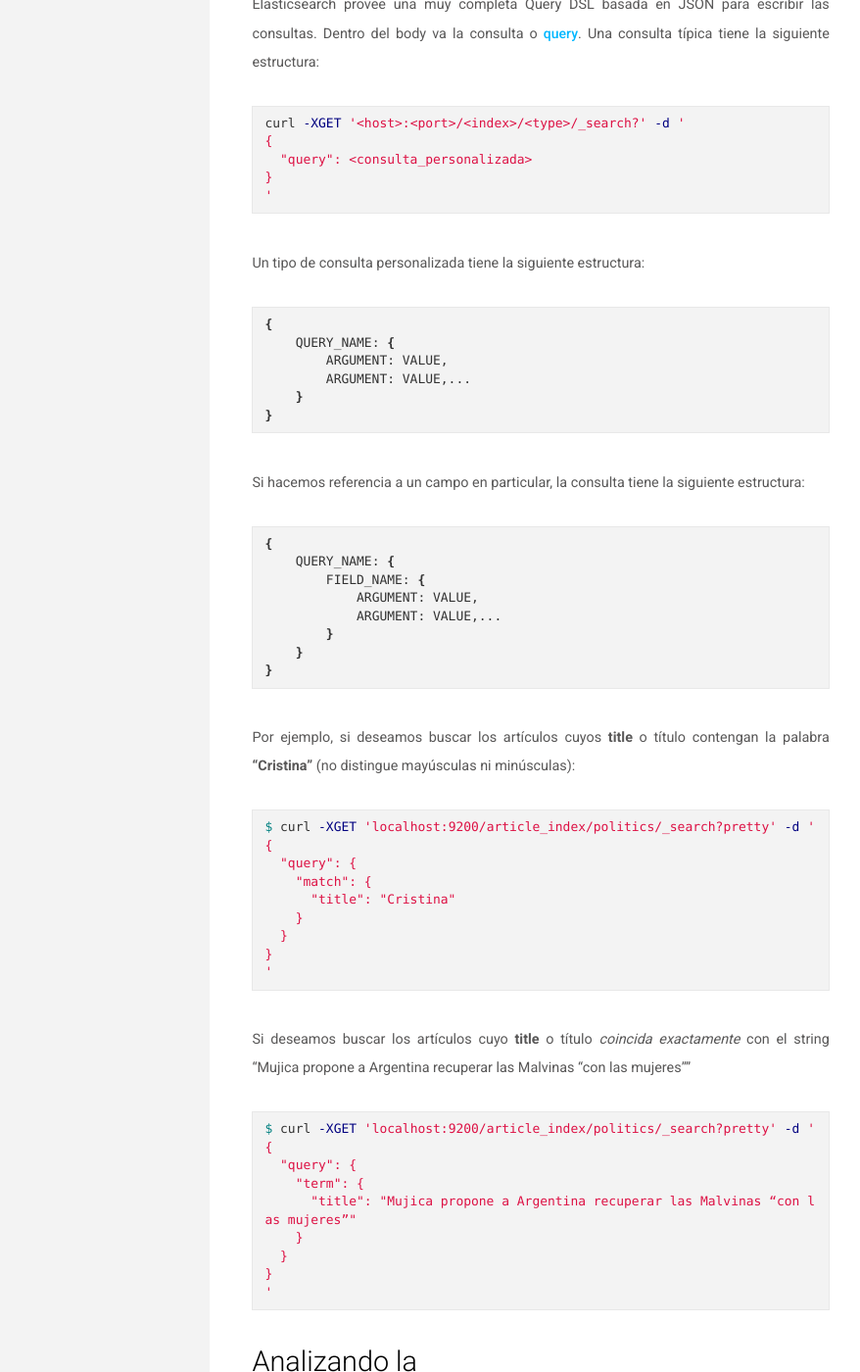
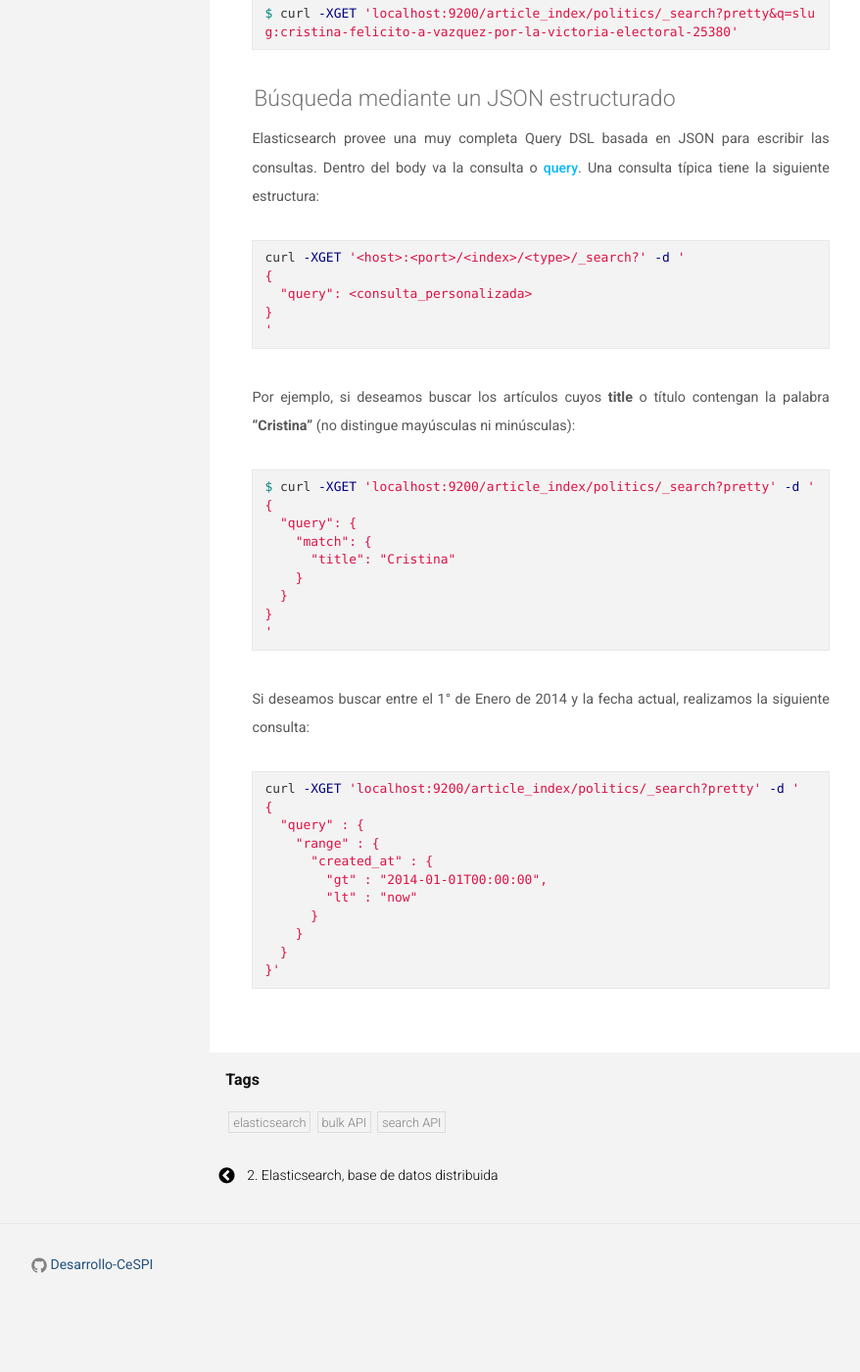
Before and after one commit to Desarrollo-CeSPI/desarrollo-cespi.github.io, a Jekyll site: the page built from _posts/2016-05-06-elasticsearch-module_3.md, in a window 1280 px wide and 1400 px high, scrolled down 3627 px. Shown: the whole window at 98% size, without its empty margins (68-946 px from the left). Built offline with Jekyll 4.4.1, drawn with Linux system fonts in a browser that asks for light colours; nearby versions of some CDN libraries; after the commit the page ends 4974 px from its top, so only the background shows below that; some of the changed text lies outside the part shown.

Commit message:
almost finished module_3. fix usernames module_2

```diff
--- a/_posts/2016-05-06-elasticsearch-module_3.md
+++ b/_posts/2016-05-06-elasticsearch-module_3.md
@@ -82,6 +81,7 @@
 {
   "slug":  "kicillof-un-40-de-inflacion-para-este-ano-es-un-dibujo-25393",
   "is_visible": true,
+  "created_at": "2014-12-01T04:41:31.000-03:00",
   "title": "Kicillof: “Un 40% de inflación para este año es un dibujo”",
   "lead": "Volvió a criticar las mediciones privadas y afirmó que cerrará en un 24%. Rechazo desde la oposición",
   "body": "<div><p class=“texto principal”><a href=“/edis/20141201/fotos_g/graf5.gif” target=“U_blan0....”"
@@ -91,16 +91,17 @@
 La *action* u operación a realizar por cada elemento es **index**, la cual permite crear nuevos documentos o reemplazarlos si ya existen. Cada action tendrá como *metadato* el **_id** correspondiente a cada artículo para poder identificarlo univocamente. Si este atributo no se especifica, Elasticsearch lo creará automáticamente.
 Cada elemento del *body_request* está compuesto por los siguientes atributos:
 
-1. **"slug"**:  string que identifica al artículo
+1. **"slug"**:  string que identifica al artículo.
 2. **"is_visible"**: boolean que indica si el articulo debe mostrarse o no.
-3. **"title"**: string que se corresponde con el título del artículo
-4. **"lead"**: string que corresponde con el copete del artículo
-5. **"body"**: text que se corresponde con el cuerpo del artículo
+3. **"created_at"**: date que identifica la fecha de creación del artículo.
+3. **"title"**: string que se corresponde con el título del artículo.
+4. **"lead"**: string que corresponde con el copete del artículo.
+5. **"body"**: text que se corresponde con el cuerpo del artículo.
 
 Para indexar los datos se deberá realizar el siguiente llamado a la bulk API:
 
 {% highlight bash %}
-curl -XPUT 'http://localhost:9200/articles/politics/_bulk?pretty' --data-binary @articles.json
+curl -XPUT 'http://localhost:9200/article_index/politics/_bulk?pretty' --data-binary @articles.json
 {% endhighlight %}
 
 Como en el ejemplo estamos utilizando curl, debemos utilzar el flag --data-binary.
@@ -143,30 +144,6 @@
 '
 {% endhighlight %}
 
-Un tipo de consulta personalizada tiene la siguiente estructura:
-
-{% highlight bash %}
-{
-    QUERY_NAME: {
-        ARGUMENT: VALUE,
-        ARGUMENT: VALUE,...
-    }
-}{% endhighlight %}
-
-
-Si hacemos referencia a un campo en particular, la consulta tiene la siguiente estructura:
-
-{% highlight bash %}
-{
-    QUERY_NAME: {
-        FIELD_NAME: {
-            ARGUMENT: VALUE,
-            ARGUMENT: VALUE,...
-        }
-    }
-}
-{% endhighlight %}
-
 
 Por ejemplo, si deseamos buscar los artículos cuyos **title** o título contengan la palabra **"Cristina"** (no distingue mayúsculas ni minúsculas):
 
@@ -182,18 +159,19 @@
 '
 {% endhighlight %}
 
-Si deseamos buscar los artículos cuyo **title** o título *coincida exactamente* con el string "Mujica propone a Argentina recuperar las Malvinas “con las mujeres”"
+Si deseamos buscar entre el 1° de Enero de 2014 y la fecha actual, realizamos la siguiente consulta:
 
 {% highlight bash %}
-$ curl -XGET 'localhost:9200/article_index/politics/_search?pretty' -d '
+curl -XGET 'localhost:9200/article_index/politics/_search?pretty' -d '
 {
-  "query": {
-    "term": {
-      "title": "Mujica propone a Argentina recuperar las Malvinas “con las mujeres”"
+  "query" : {
+    "range" : {
+      "created_at" : {
+        "gt" : "2014-01-01T00:00:00",
+        "lt" : "now"
+      }
     }
   }
-}
-'
+}'
+
 {% endhighlight %}
-
-## Analizando la estructura de los datos cargados
```
Also changed, not shown: other parts of _posts/2016-05-06-elasticsearch-module_3.md (+2 -3 lines), _posts/2016-04-22-elasticsearch-module_2.md (+1 -2 lines), _posts/aux.md (deleted, +0 -6 lines).
